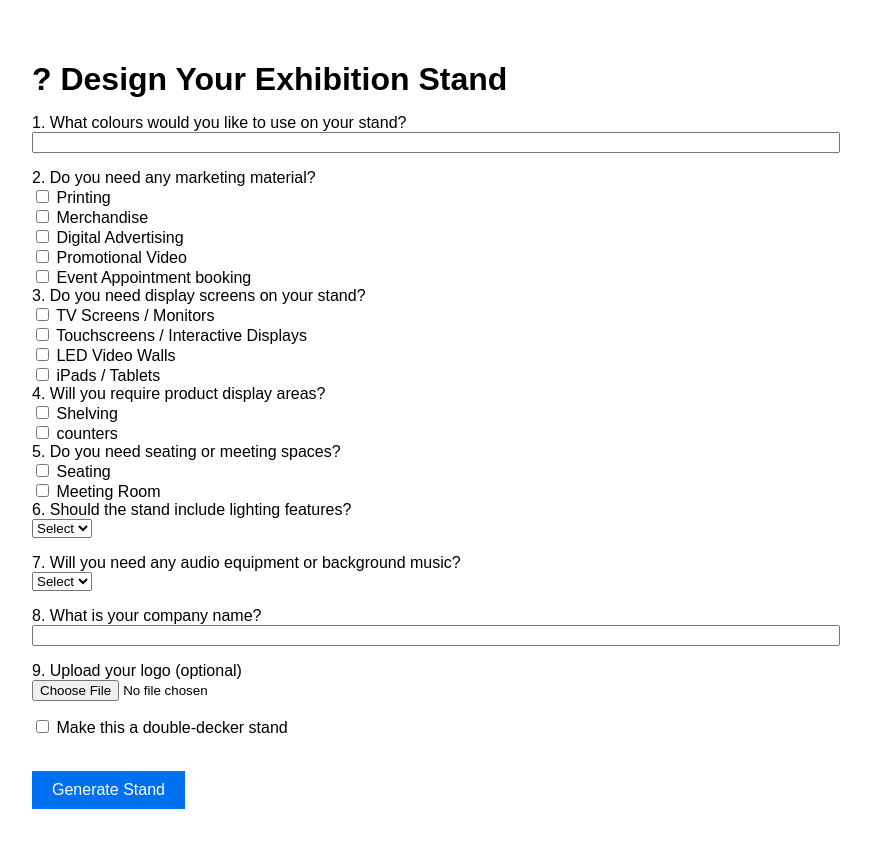
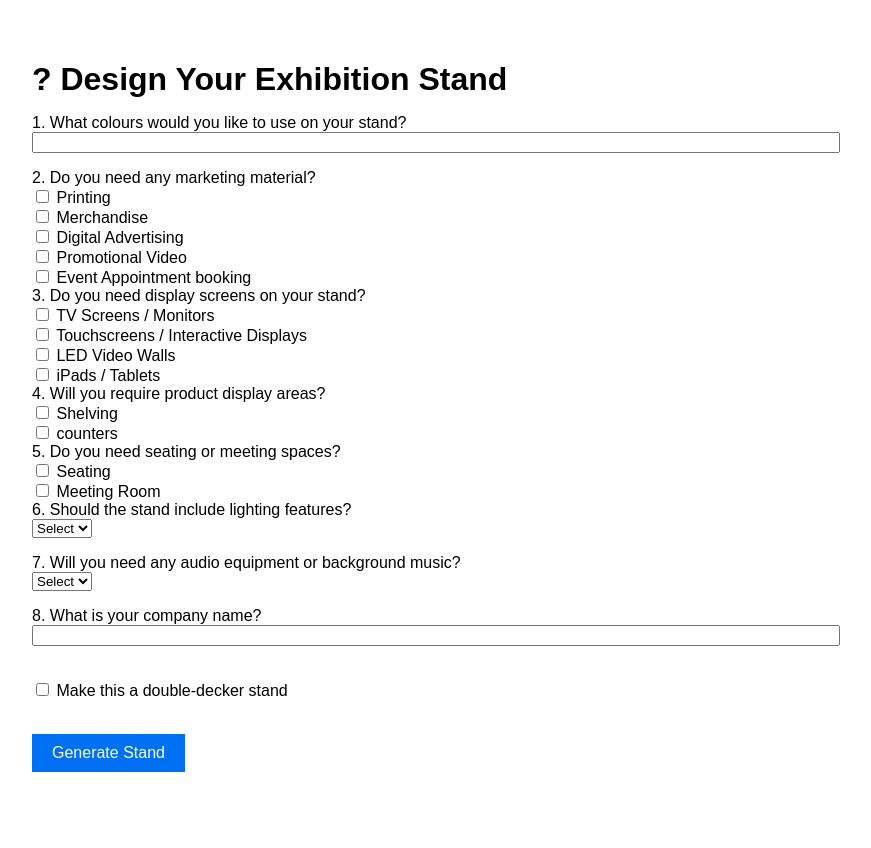
Before and after one commit to EverythingCreativeScott/exhibition-stand-builder, a Next.js app: page / in a window 1280 px wide. Shown: the whole page, without its empty margins (208-1079 px from the left). After the commit the page ends 812 px from the top, so only its background shows below. Built offline with nearby package versions, Linux system fonts and the light colour scheme.

Commit message:
Updated form layout and styles

```diff
--- a/pages/index.js
+++ b/pages/index.js
@@ -115,8 +115,8 @@ export default function Home() {
         <label>8. What is your company name?</label><br />
         <input name="companyname" onChange={handleChange} style={{ width: "100%", marginBottom: "1rem" }} />
 
-        <label>9. Upload your logo (optional)</label><br />
-        <input name="logo" type="file" accept="image/*" onChange={handleChange} style={{ marginBottom: "1rem" }} /><br />
+        <label style={{ display: "none" }}>9. Upload your logo (optional)</label><br />
+        <input name="logo" type="file" accept="image/*" onChange={handleChange} style={{ marginBottom: "1rem", display: "none" }} /><br />
 
         <label>
           <input type="checkbox" name="doubleDecker" onChange={handleChange} /> Make this a double-decker stand
```
